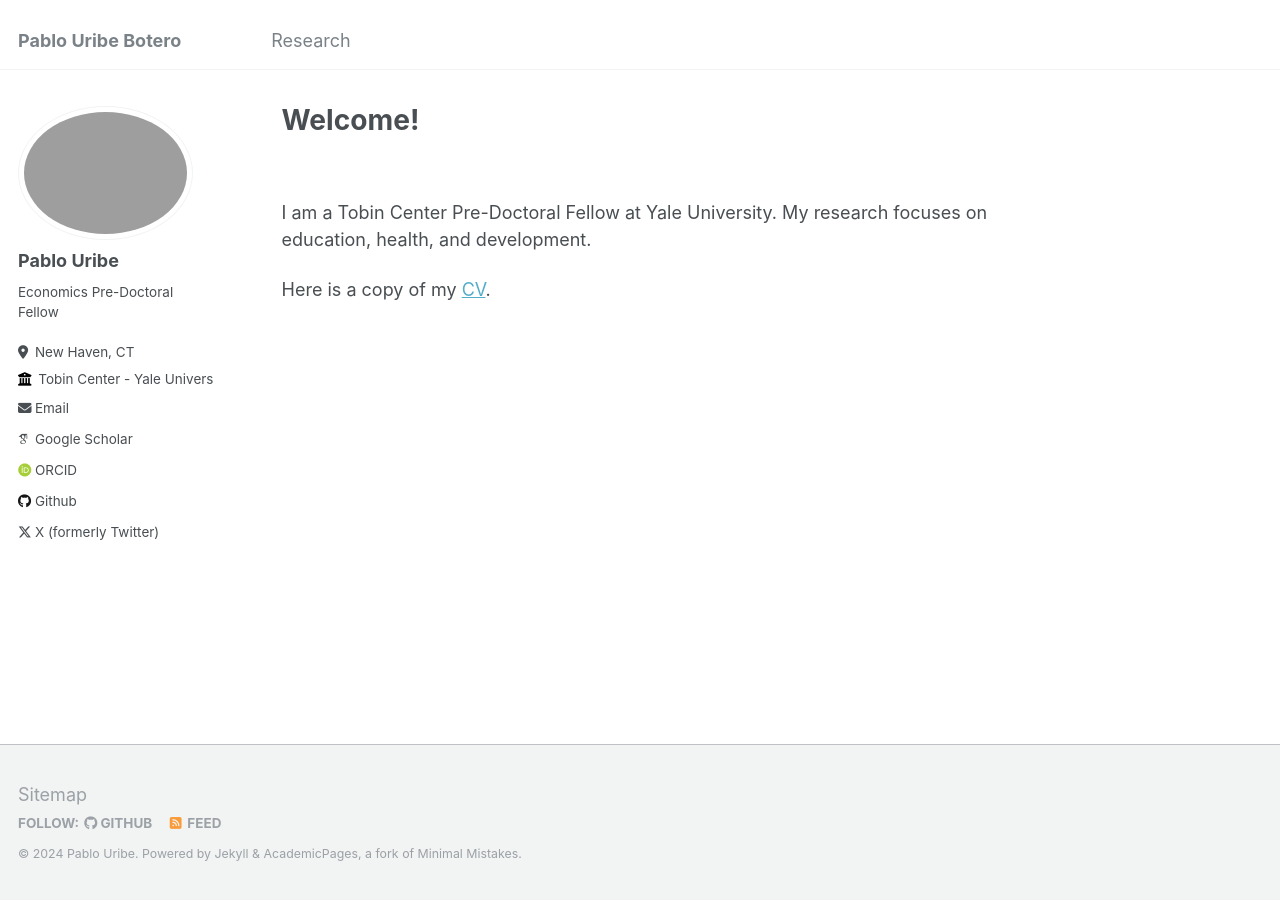
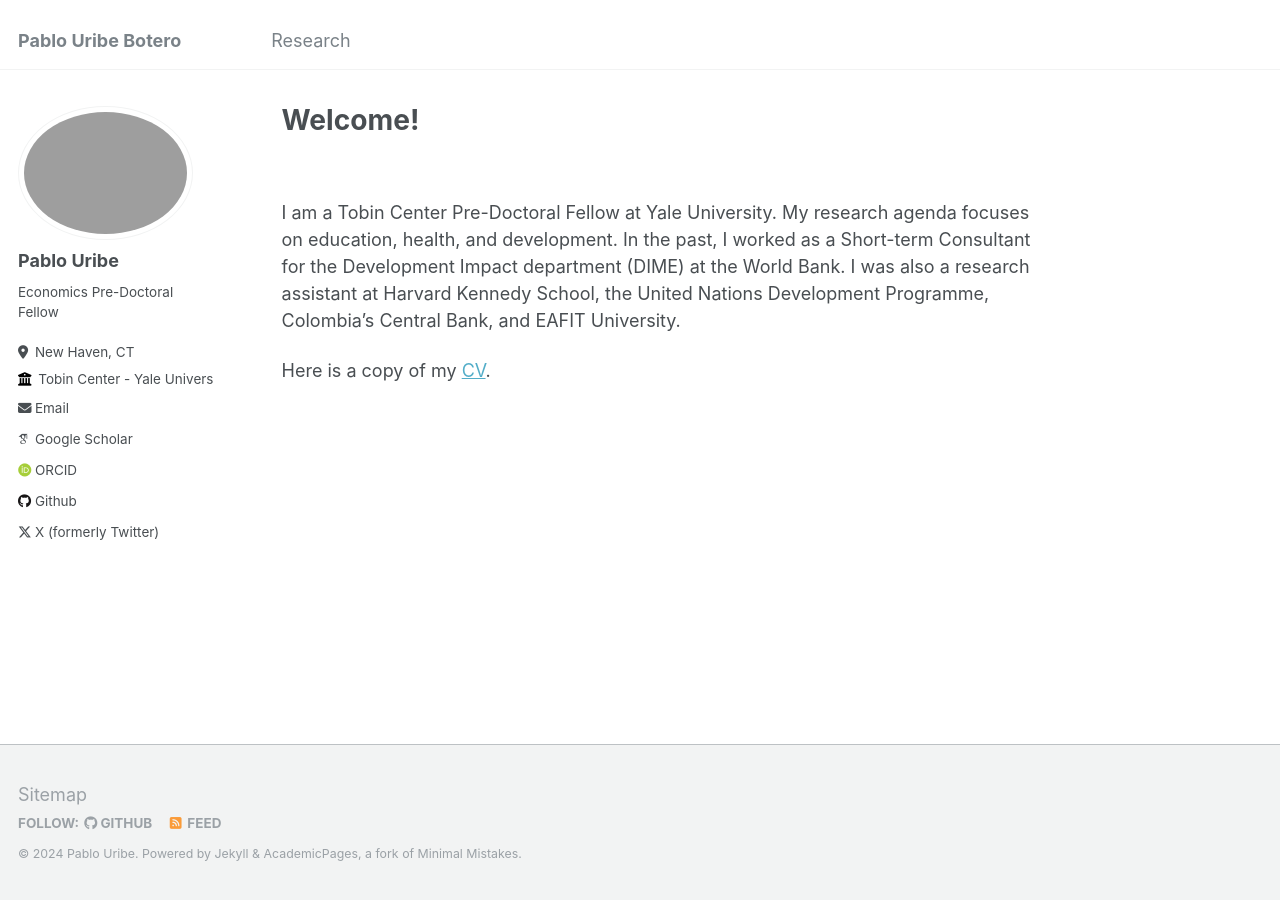
Before and after one commit to PabloUribeB/PabloUribeB.github.io, a Jekyll site: the page built from _pages/about.md, in a window 1280 px wide. Built offline with Jekyll 4.4.1, drawn with Linux system fonts in a browser that asks for light colours; some web fonts are replaced.

Commit message:
Update about.md

```diff
--- a/_pages/about.md
+++ b/_pages/about.md
@@ -9,6 +9,6 @@ redirect_from:
 
 &nbsp;
 
-I am a Tobin Center Pre-Doctoral Fellow at Yale University. My research focuses on education, health, and development.
+I am a Tobin Center Pre-Doctoral Fellow at Yale University. My research agenda focuses on education, health, and development. In the past, I worked as a Short-term Consultant for the Development Impact department (DIME) at the World Bank. I was also a research assistant at Harvard Kennedy School, the United Nations Development Programme, Colombia's Central Bank, and EAFIT University.
 
 Here is a copy of my [CV](/files/CV_PabloUribe.pdf).
```
